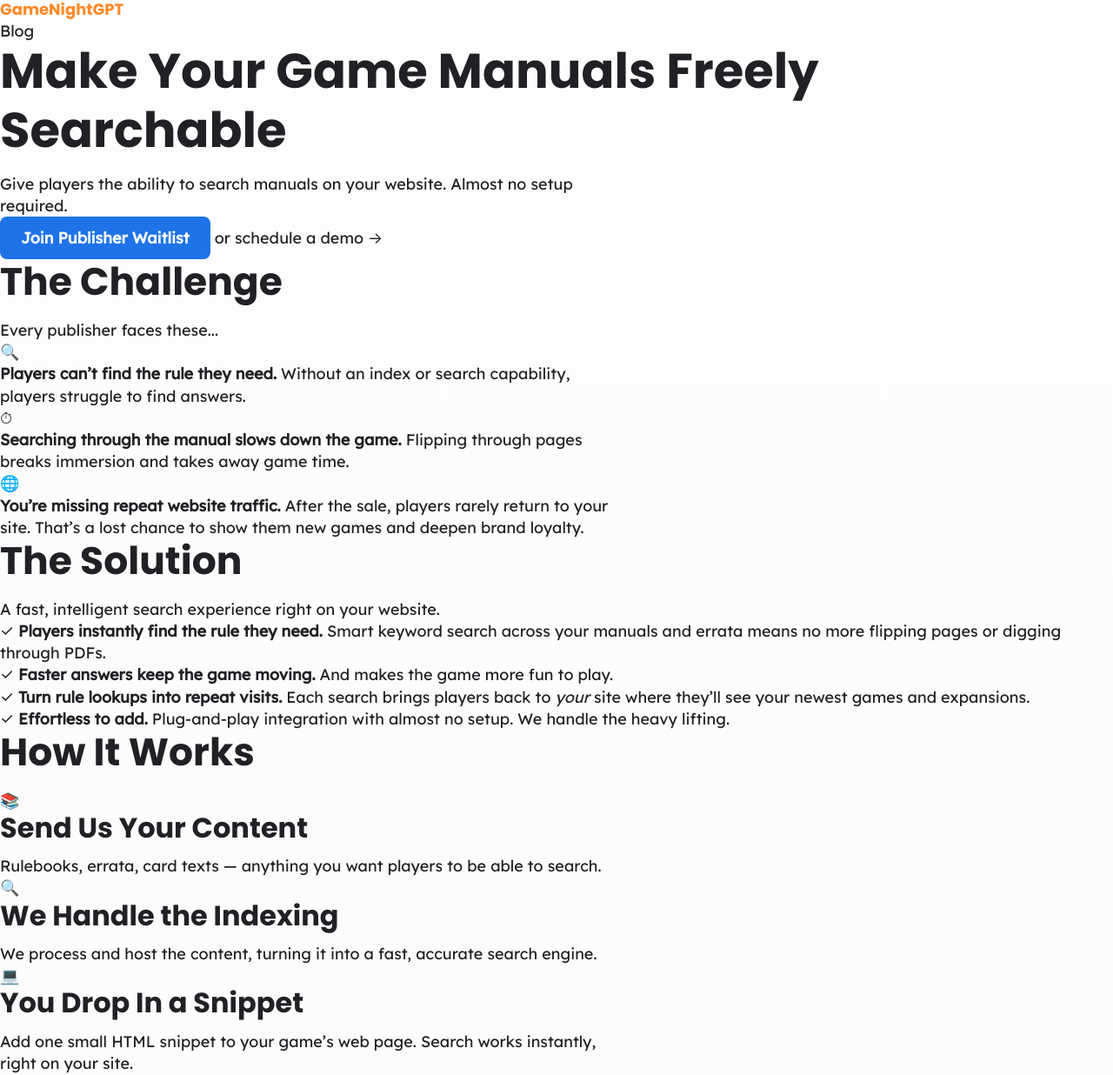
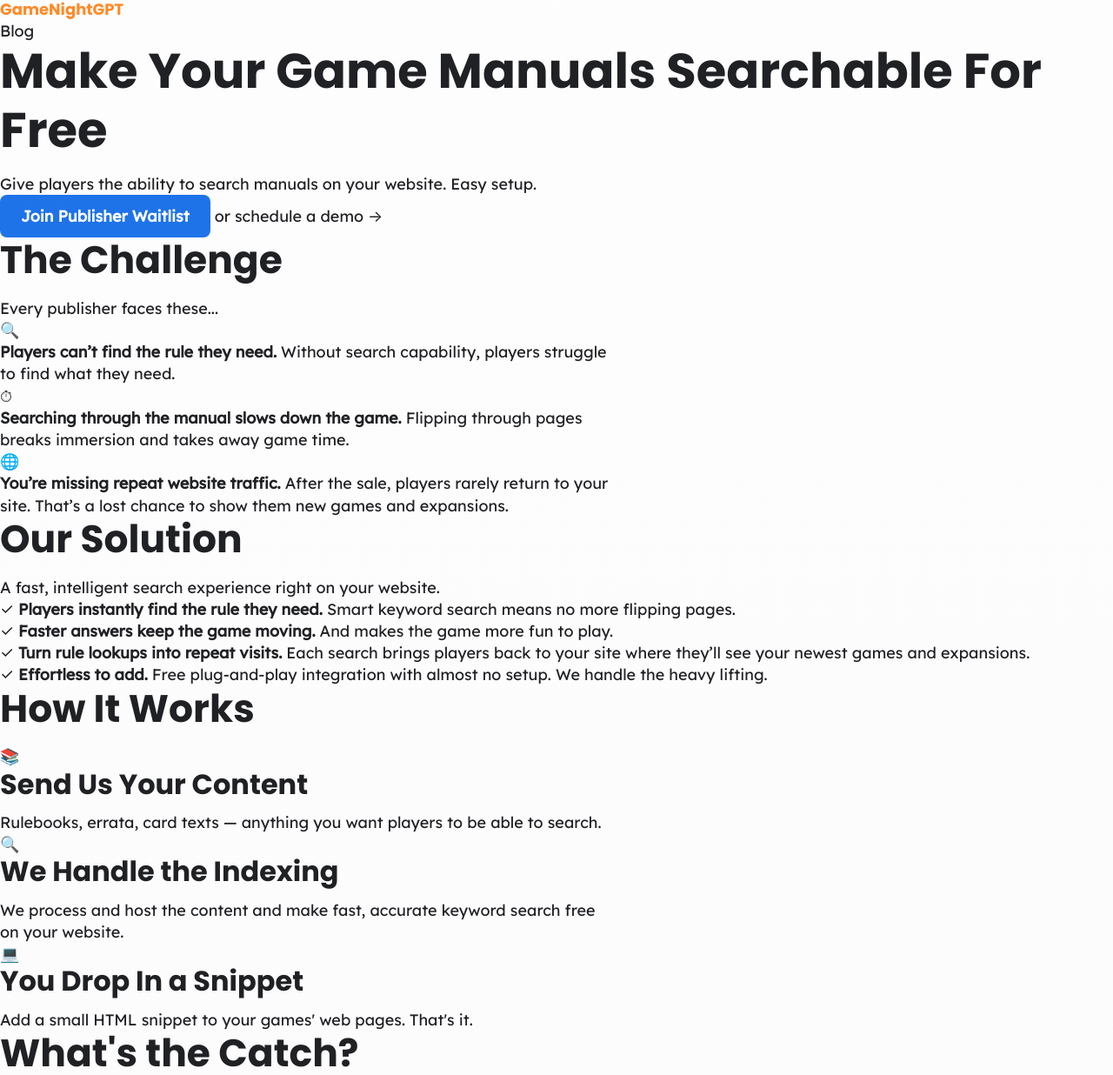
Before and after one commit to gamenightgpt/www, an Eleventy site: page src/backstage.njk in a window 1280 px wide. Shown: the part 1282-2518 px from the top of the page at 87% size. Built offline with nearby package versions, Linux system fonts and the light colour scheme; Eleventy itself is replaced by a stand-in of ours; files that its build step writes are made by us from their sources.

Commit message:
continue rewording backstage

```diff
--- a/src/backstage.njk
+++ b/src/backstage.njk
@@ -1,7 +1,7 @@
 ---
 layout: layouts/base.njk
 title: GameNightGPT for Publishers - White-Label Rules Search
-description: Make your game manuals freely searchable on your website for your users - almost no setup required
+description: Make your game manuals freely searchable on your website for your users - easy setup
 permalink: /backstage/
 ---
 
@@ -13,10 +13,10 @@ permalink: /backstage/
     <div class="mx-auto px-4 sm:px-6 lg:px-8 max-w-7xl">
       <div class="text-center max-w-4xl mx-auto">
         <h1 class="text-[var(--neutral-900)] mb-6">
-          Make Your Game Manuals Freely Searchable
+          Make Your Game Manuals Searchable For Free
         </h1>
         <p class="text-xl md:text-2xl text-[var(--neutral-700)] mb-8 leading-relaxed text-center mx-auto max-w-2xl">
-          Give players the ability to search manuals on your website. Almost no setup required.
+          Give players the ability to search manuals on your website. Easy setup.
         </p>
         <div class="flex flex-col sm:flex-row gap-4 justify-center items-center">
           <a href="#publisher-waitlist" class="btn-primary text-lg px-8 py-4">
@@ -43,7 +43,7 @@ permalink: /backstage/
             <div class="flex items-start gap-3">
               <span class="text-2xl mt-1">🔍</span>
               <p class="text-[var(--neutral-700)]">
-                <strong>Players can’t find the rule they need.</strong> Without an index or search capability, players struggle to find answers.
+                <strong>Players can’t find the rule they need.</strong> Without search capability, players struggle to find what they need.
               </p>
             </div>
             <div class="flex items-start gap-3">
@@ -55,7 +55,7 @@ permalink: /backstage/
             <div class="flex items-start gap-3">
               <span class="text-2xl mt-1">🌐</span>
               <p class="text-[var(--neutral-700)]">
-                <strong>You’re missing repeat website traffic.</strong> After the sale, players rarely return to your site. That’s a lost chance to show them new games and deepen brand loyalty.
+                <strong>You’re missing repeat website traffic.</strong> After the sale, players rarely return to your site. That’s a lost chance to show them new games and expansions.
               </p>
             </div>
             </div>
@@ -64,7 +64,7 @@ permalink: /backstage/
 
         <!-- Your Solution -->
         <div>
-          <h2 class="text-[var(--primary-500)] mb-6">The Solution</h2>
+          <h2 class="text-[var(--primary-500)] mb-6">Our Solution</h2>
           <div class="bg-white rounded-xl p-8 shadow-sm border border-[var(--neutral-300)]">
             <p class="text-[var(--neutral-700)] mb-6">
               A fast, intelligent search experience right on your website.
@@ -73,7 +73,7 @@ permalink: /backstage/
               <li class="flex items-start gap-2">
                 <span class="text-[var(--primary-500)] mt-1">✓</span>
                 <span class="text-[var(--neutral-700)]"><strong>Players instantly find the rule they need.</strong>
-                  Smart keyword search across your manuals and errata means no more flipping pages or digging through PDFs.
+                  Smart keyword search means no more flipping pages.
                 </span>
               </li>
               <li class="flex items-start gap-2">
@@ -85,13 +85,13 @@ permalink: /backstage/
               <li class="flex items-start gap-2">
                 <span class="text-[var(--primary-500)] mt-1">✓</span>
                 <span class="text-[var(--neutral-700)]"><strong>Turn rule lookups into repeat visits.</strong>
-                  Each search brings players back to <i>your</i> site where they’ll see your newest games and expansions.
+                  Each search brings players back to your site where they’ll see your newest games and expansions.
                 </span>
               </li>
               <li class="flex items-start gap-2">
                 <span class="text-[var(--primary-500)] mt-1">✓</span>
                 <span class="text-[var(--neutral-700)]"><strong>Effortless to add.</strong>
-                  Plug-and-play integration with almost no setup. We handle the heavy lifting.
+                  Free plug-and-play integration with almost no setup. We handle the heavy lifting.
                 </span>
               </li>
             </ul>
@@ -119,14 +119,14 @@ permalink: /backstage/
           <div class="text-5xl mb-4">🔍</div>
           <h3 class="text-[var(--neutral-900)] mb-3">We Handle the Indexing</h3>
           <p class="text-[var(--neutral-700)]">
-            We process and host the content, turning it into a fast, accurate search engine.
+            We process and host the content and make fast, accurate keyword search free on your website.
           </p>
         </div>
         <div class="text-center">
           <div class="text-5xl mb-4">💻</div>
           <h3 class="text-[var(--neutral-900)] mb-3">You Drop In a Snippet</h3>
           <p class="text-[var(--neutral-700)]">
-            Add one small HTML snippet to your game’s web page. Search works instantly, right on your site.
+            Add a small HTML snippet to your games' web pages. That's it.
           </p>
         </div>
       </div>
```
